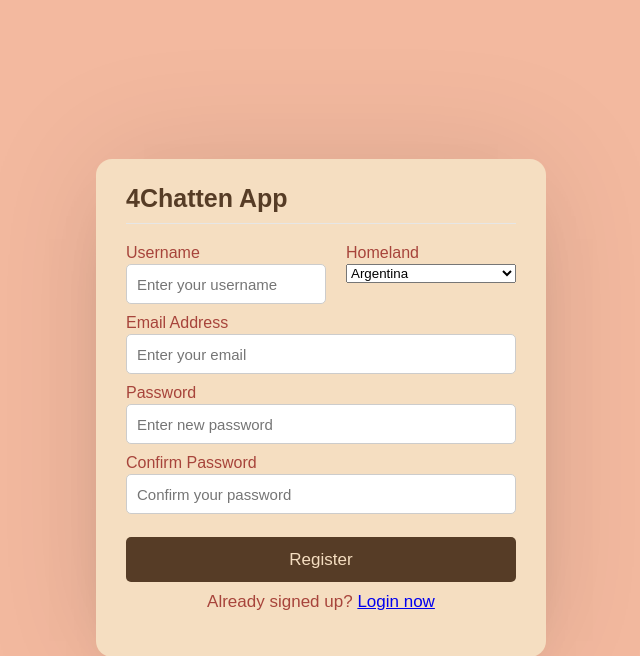
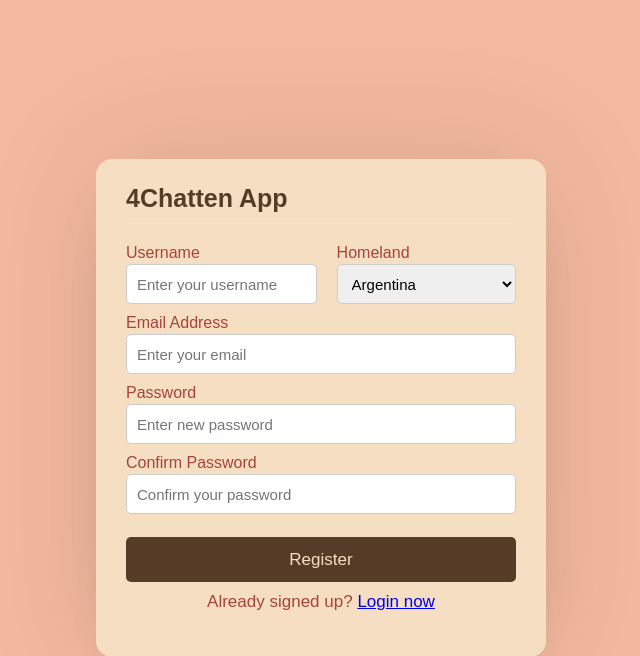
Before and after one commit to nhcamtu6997/4Chatten, a PHP site: page /signup.php in a window 1280 px wide. Shown: the top 656 px of the page, without its empty margins (319-959 px from the left). Run offline with PHP 8.4, Linux system fonts and the light colour scheme.

Commit message:
update register

```diff
--- a/css/myStyles.css
+++ b/css/myStyles.css
@@ -63,6 +63,14 @@ body{
 	border: 1px solid #ccc;
 	border-radius: 5px;
 }
+.form form .select select{
+	height: 40px;
+	width: 100%;
+	font-size: 15px;
+	padding: 0 10px;
+	border: 1px solid #ccc;
+	border-radius: 5px;
+}
 .form form .image input{
 	font-size: 17px;
 }
--- a/signup.php
+++ b/signup.php
@@ -19,7 +19,7 @@
 							<label>Username</label>
 							<input type="text" name="user_name" placeholder="Enter your username" autocomplete="off" required>
 						</div>
-						<div class="field input">
+						<div class="field select">
 							<label>Homeland</label>
 							<select name="user_country" required>
 								<option disabled="">Select a Country</option>
```
